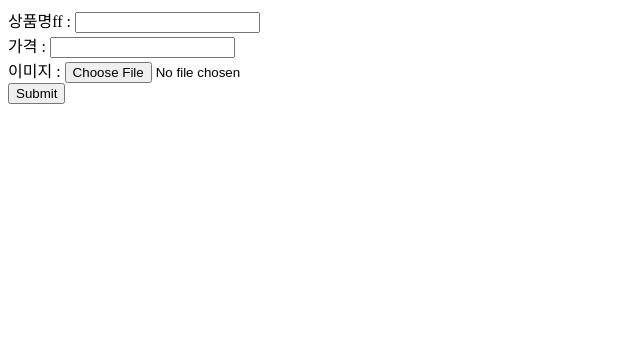
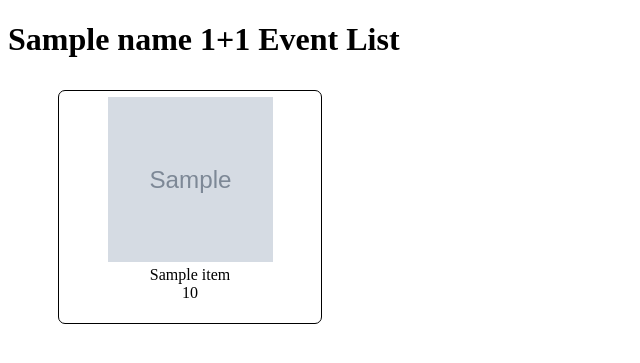
Before and after one commit to qoalstn/event_scrapy, a Python web app: template store/templates/store/event-list.html in a window 1280 px wide. Shown: the top 363 px of the page, without its empty margins (0-640 px from the left). Run offline with Jinja, Linux system fonts and the light colour scheme; the template is opened without the code that fills it: most values are stand-ins (such as "Sample title", 1, 10 or a date in 2020); grey boxes marked "Sample" are stand-in pictures.

Commit message:
fix : 크롤링한 데이터 화면에 랜더링/에러페이지

```diff
--- a/store/services/crawl.py
+++ b/store/services/crawl.py
@@ -46,7 +46,7 @@ def getScrapGSDatas():
     last_page = int(rs[0])
     print(last_page)
 
-    for i in range(1, last_page + 1) :
+    for i in range(1, last_page+1) :
         while True:
             # 스크롤을 가장 아래로 내림
             browser.execute_script("window.scrollTo(0, document.body.scrollHeight)")
@@ -74,7 +74,8 @@ def getScrapGSDatas():
 
         for item in items:
             title = item.find("p", attrs={"class":"tit"}).get_text()
-            price = item.find("span", attrs={"class":"cost"}).get_text()
+            price_str = item.find("span", attrs={"class":"cost"}).get_text()
+            price = re.sub(r"[^\d]+","",price_str)
             img = item.find("img")['src']
 
             print(f"page :  {i},제목 : {title}")
--- /dev/null
+++ b/store/templates/store/error.html
@@ -0,0 +1,2 @@
+<h1>에러가 발생했습니다</h1>
+<p>{{message}}</p>
--- a/store/templates/store/event-list.html
+++ b/store/templates/store/event-list.html
@@ -1,6 +1,44 @@
-<form action="http://localhost:8000/store/list" method="get">
-  상품명ff : <input type="text" name="name" /><br />
-  가격 : <input type="text" name="price" /><br />
-  이미지 : <input type="file" name="img" /><br />
-  <input type="submit" />
-</form>
+<!DOCTYPE html>
+<html>
+  <head>
+    <title>My Template</title>
+  </head>
+  <style>
+    #container {
+      width: 100%;
+      height: 100vp;
+      display: flex;
+      flex-direction: row;
+      flex-wrap: wrap;
+      background: beige;
+    }
+    #item-list {
+      list-style-type: none;
+    }
+    .box {
+      width: 250px;
+      height: 220px;
+      border: 1px solid black;
+      text-align: center;
+      margin: 10px;
+      padding: 6px;
+      gap: 20px;
+      border-radius: 7px;
+      display: inline-block;
+    }
+  </style>
+  <body>
+    <h1>{{name}} 1+1 Event List</h1>
+    <div class="container">
+      <ul id="item-list">
+        {% for item in datas %}
+        <div class="box">
+          <img src="{{item.img}}" width="165" height="165" />
+          <li>{{ item.name }}</li>
+          <li>{{ item.price }}</li>
+        </div>
+        {% endfor %}
+      </ul>
+    </div>
+  </body>
+</html>
```
Also changed, not shown: store/services/views.py (+14 -20 lines), store/templates/store/event.html (deleted, +0 -29 lines), store/templates/store/load-event.html (+19 -20 lines).
